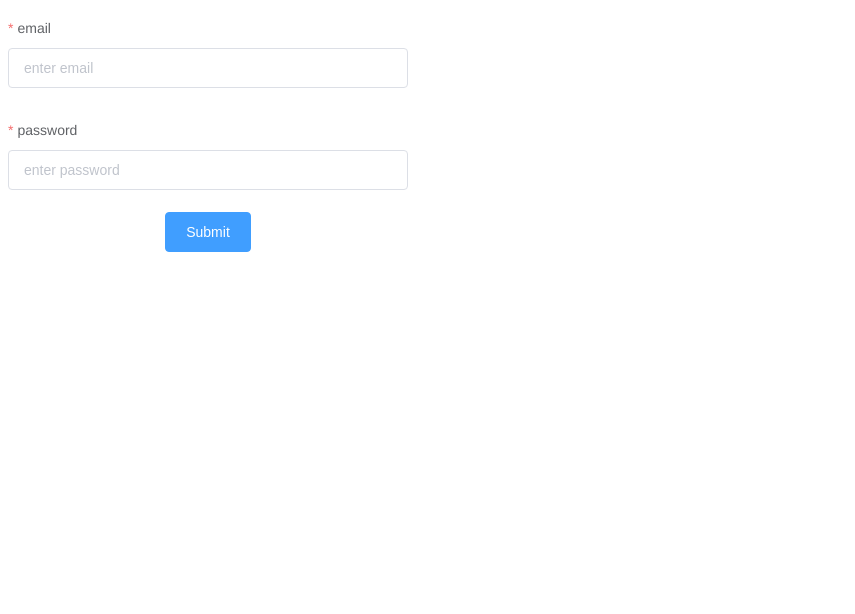
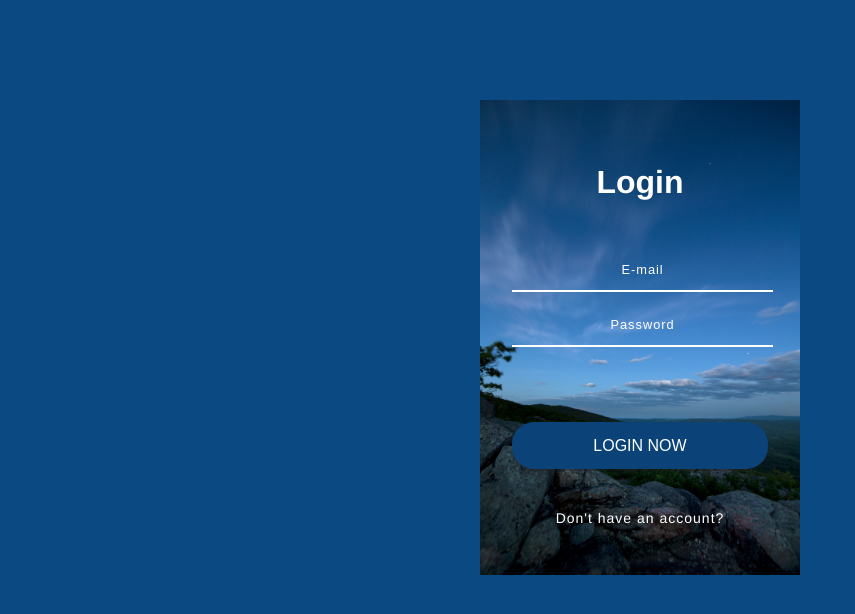
Before and after one commit to vuongducanh/web-chat, a Vue app in the folder client/: page /login in a window 1280 px wide. Shown: the top 614 px of the page, without its empty margins (0-855 px from the left). Built offline with nearby package versions, Linux system fonts and the light colour scheme.

Commit message:
add ui for form ligin

```diff
--- a/client/src/App.vue
+++ b/client/src/App.vue
@@ -5,12 +5,17 @@
 </template>
 
 <style lang="scss">
+body {
+  margin: 0
+}
+
 #app {
   font-family: 'Avenir', Helvetica, Arial, sans-serif;
   -webkit-font-smoothing: antialiased;
   -moz-osx-font-smoothing: grayscale;
   text-align: center;
   color: #2c3e50;
+  height: 100vh;
 }
 #nav {
   padding: 30px;
--- a/client/src/api/login.js
+++ b/client/src/api/login.js
@@ -8,3 +8,12 @@ export function login(data) {
     data: data
   })
 }
+
+
+export function register(data) {
+  return request({
+    url:  API.apiRegister,
+    method: 'post',
+    data: data
+  })
+}
--- a/client/src/constants/constants-api.js
+++ b/client/src/constants/constants-api.js
@@ -2,7 +2,8 @@ const API = {
   apiGetData: 'http://localhost:9000/api/users',
   apiCreateData: 'http://localhost:9000/api/users',
   apiSearchUser: 'http://localhost:9000/api/users/filter-user?search=',
-  apiLogin: 'http://localhost:5000/api/users/login'
+  apiLogin: 'http://localhost:5000/api/users/login',
+  apiRegister: 'http://localhost:5000/api/users/register'
 }
 
 export default API
--- a/client/src/store/modules/login.js
+++ b/client/src/store/modules/login.js
@@ -1,5 +1,5 @@
 import * as actionApi  from '@/api/login'
-import { getToken, setToken, removeToken } from '@/utils/auth'
+import { setToken } from '@/utils/auth'
 
 const login = {
   state: {
@@ -18,6 +18,15 @@ const login = {
         return err
       }
     },
+
+    async Register(_, data) {
+      try {
+        const register =  await actionApi.register(data)
+        return register
+       } catch(err) {
+         return err
+       }
+    }
   }
 }
 export default login
--- a/client/src/views/Login.vue
+++ b/client/src/views/Login.vue
@@ -1,56 +1,62 @@
 <template>
   <div class="login">
-    <el-form>
-      <el-form-item
-        required
-        label="email"
-      >
-        <el-input
-          v-model="email"
-          placeholder="enter email"
-          type="text"
-          auto-complete="off"
-        />
-      </el-form-item>
+    <div v-if="!showFormRegister" class="main">
+      <div class="signin-form profile">
+        <h3>Login</h3>
+        <div class="login-form">
+          <form v-on:submit.prevent="handleLogin">
+            <input v-model="email" name="email" autocomplete placeholder="E-mail" type="text" />
+            <input v-model="password" name="password" autocomplete placeholder="Password" type="password" />
+            <div class="tp">
+              <input type="submit" @click="handleLogin" value="LOGIN NOW" />
+            </div>
+          </form>
+        </div>
+        <p>
+          <a @click="handleFormRegister" class="show-form-register">Don't have an account?</a>
+        </p>
+      </div>
+    </div>
 
-      <el-form-item
-        required
-        label="password"
-      >
-        <el-input
-          v-model="password"
-          placeholder="enter password"
-          type="password"
-          auto-complete="off"
-          @keyup.enter.native="handleLogin"
-        />
-      </el-form-item>
-      <el-button
-        class="btn__login"
-        native-type="submit"
-        type="primary"
-        @click.native.prevent="handleLogin"
-      >
-        Submit
-      </el-button>
-    </el-form>
+    <el-dialog
+      :visible.sync="showFormRegister"
+      width="25%"
+      class="dialog-register"
+      :close-on-click-modal="false"
+    >
+      <div class="main register-form">
+        <div class="signin-form profile">
+          <h3>REGISTER</h3>
+          <div class="login-form">
+            <form v-on:submit.prevent="createAccount">
+              <input v-model="regemail" placeholder="E-mail" type="text" />
+              <input v-model="regname" placeholder="Name" type="text" />
+              <input v-model="regpassword" placeholder="Newpassword" autocomplete type="password" />
+              <input v-model="confirmpassword" placeholder="Confirmpassword" autocomplete type="password" />
+              <div class="tp">
+                <input type="submit" @click="createAccount" value="REGISTER" />
+              </div>
+            </form>
+          </div>
+        </div>
+      </div>
+    </el-dialog>
   </div>
 </template>
 
 <script>
 export default {
-  name: 'Home',
+  name: "Home",
   data() {
     return {
-      email: '',
-      password: ''
-    }
-  },
-
-  computed: {
-  },
-
-  created() {
+      email: "",
+      password: "",
+      regemail: '',
+      regname: '',
+      regpassword: '',
+      confirmpassword: '',
+      showFormRegister: false
+    };
   },
 
   methods: {
@@ -59,16 +65,177 @@ export default {
         email: this.email,
         password: this.password
       }
-      this.$store.dispatch('Login', dataLogin).then(() => {
-        this.$router.push({ path: '/dashboard' })
+
+      this.$store.dispatch("Login", dataLogin).then(() => {
+        this.$router.push({ path: "/dashboard" })
+      })
+    },
+
+    resetForm() {
+      this.regemail = '',
+      this.regname = '',
+      this.regpassword = '',
+      this.confirmpassword = ''
+    },
+
+    handleFormRegister() {
+      this.resetForm()
+      this.showFormRegister = true
+    },
+
+    createAccount() {
+      let data = {
+        email: this.regemail,
+        name: this.regname,
+        password: this.regpassword
+      }
+
+      this.$store.dispatch("Register", data)
+      .then(res => {
+        this.$message({
+          message: 'Create account success',
+          type: 'success'
+        });
+        this.showFormRegister = false
+      }).catch(err => {
+        console.log(err)
+        this.showFormRegister = true
       })
     }
   }
-}
+};
 </script>
 
-<style>
-  .login {
-    max-width: 400px;
+<style lang="scss" scoped>
+.login {
+  background: #0a4981;
+  height: 100%;
+  overflow: hidden;
+
+  .main {
+    margin: 0 auto;
+    width: 25%;
+    padding-top: 100px;
+
+    .show-form-register {
+      cursor: pointer;
+    }
+
+    &.register-form {
+      width: 100%;
+      padding-top: 0;
+    }
+  }
+
+  .signin-form {
+    background: url(../images/banner1.jpg);
+    background-repeat: no-repeat;
+    background-size: cover;
+    padding: 2em;
+    text-align: center;
+  }
+  .signin-form h3 {
+    font-size: 2em;
+    color: #fff;
+    font-weight: 700;
+    margin-bottom: 1.5em;
+  }
+  .signin-form h3 span {
+    color: #67e1ff;
+  }
+  .signin-form img {
+    border-radius: 50%;
+  }
+  .login-form {
+    margin: 1em 0 2.5em;
+  }
+  .signin-form input[type="text"],
+  .signin-form input[type="password"] {
+    width: 92%;
+    padding: 1em;
+    font-size: 0.8em;
+    margin: 1em 0;
+    outline: none;
+    color: #fff;
+    border: none;
+    border-bottom: 2px solid #fff;
+    letter-spacing: 1px;
+    text-align: center;
+  }
+  .signin-form input[type="text"] {
+    background: none;
+    display: block;
+  }
+  .signin-form input[type="password"] {
+    background: none;
+    display: block;
+  }
+  ::-webkit-input-placeholder {
+    color: #fff !important;
+  }
+  .signin-form input[type="submit"] {
+    outline: none;
+    padding: 0.9em 0;
+    width: 100%;
+    text-align: center;
+    font-size: 1em;
+    margin-top: 1em;
+    border: none;
+    color: #fff;
+    cursor: pointer;
+    background: #0b4379;
+    box-shadow: 0 2px 1px rgba(28, 28, 29, 0.42);
+    border-radius: 22px;
+  }
+  .signin-form input[type="submit"]:hover {
+    color: #fff;
+    background: #002242;
+    transition: 0.5s all;
+    -webkit-transition: 0.5s all;
+    -moz-transition: 0.5s all;
+    -o-transition: 0.5s all;
+    -ms-transition: 0.5s all;
+  }
+  .signin-form p a {
+    font-size: 0.875em;
+    color: #fff;
+    letter-spacing: 1px;
+  }
+  .tp {
+    margin: 3.7em 0 0;
+  }
+  h5 {
+    border-left: 1px dotted #7467b9;
+    padding: 0.5em;
+  }
+  /*--copyright--*/
+  .copyright {
+    margin: 2em;
+    text-align: center;
+  }
+  .copyright p {
+    font-size: 1em;
+    color: #fff;
+    line-height: 1.8em;
+  }
+  .copyright p a {
+    color: #fff;
+  }
+  .copyright p a:hover {
+    color: #56c8dc;
+  }
+}
+
+</style>
+
+<style lang="scss">
+  .dialog-register {
+    .el-dialog__header {
+      padding: 0;
+    }
+
+    .el-dialog__body {
+      padding: 0;
+    }
   }
 </style>
```
Also changed, not shown: client/.eslintrc.js (deleted), client/src/images/banner1.jpg (added).
